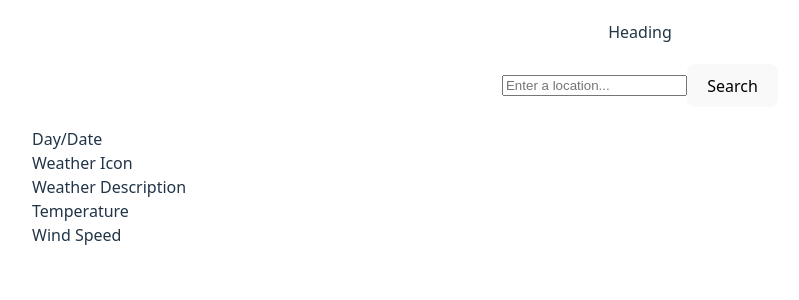
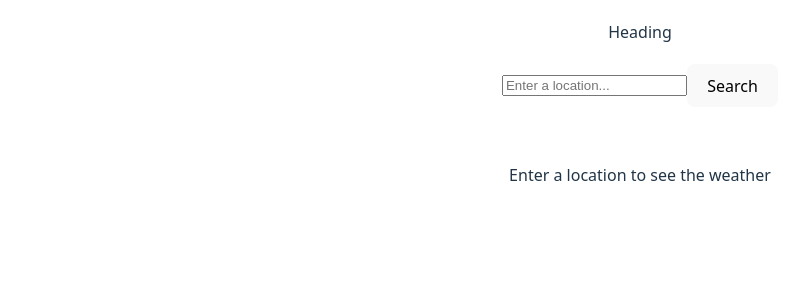
Before and after one commit to joeFordTheNerd/Weather-Demo, a React (Vite) app: page / in a window 1280 px wide. Shown: the top 300 px of the page, without its empty margins (0-799 px from the left). Built offline with nearby package versions, Linux system fonts and the light colour scheme.

Commit message:
feat: display basic 5 day forcast

```diff
--- a/src/App.jsx
+++ b/src/App.jsx
@@ -6,6 +6,8 @@ import Heading from "./components/Header/Header"
 import Container from "./components/Container/Container"
 
 function App() {
+
+const [weatherData, setWeatherData] = useState([])
 
   const fetchWeather = async (latitude, longitude) => {
     try {
@@ -23,7 +25,7 @@ function App() {
           windSpeed: weatherData.daily.wind_speed_10m_max[index]
         }));
 
-        console.log(formattedWeather)
+        setWeatherData(formattedWeather)
 
       } else {
         console.log("No results found")
@@ -68,9 +70,7 @@ function App() {
     <Container>
       <Heading />
       <SearchBar onSearch={onSearch} />
-      <CardContainer>
-        <Card />
-      </CardContainer>
+      <CardContainer weatherData={weatherData} />
     </Container>
   )
 }
--- a/src/components/Card/Card.jsx
+++ b/src/components/Card/Card.jsx
@@ -1,13 +1,18 @@
 import React from 'react'
 
-function Card() {
+function Card({weather}) {
   return (
     <div>
-        <div>Day/Date</div>
+        <div>{weather.date}</div>
+        {/* todo - check weather codes and see if these can be mapped to real weather */}
         <div>Weather Icon</div>
+        {/* todo: decide on how we'll handle "description" from data we have */}
         <div>Weather Description</div>
-        <div>Temperature</div>
-        <div>Wind Speed</div>
+        {/* todo: combine min-max for compact layout */}
+        <div>Max Temp: {weather.maxTemp}°C</div>
+        <div>Min Temp: {weather.minTemp}°C</div>
+        {/* todo: check wind units in briefing */}
+        <div>Wind Speed: {weather.windSpeed} km/h</div>
     </div>
   )
 }
--- a/src/components/CardContainer/CardContainer.jsx
+++ b/src/components/CardContainer/CardContainer.jsx
@@ -1,10 +1,19 @@
 import React from 'react'
 import * as styles from './CardContainer.module.css'
+import Card from '../Card/Card'
 
-function CardContainer({children}) {
+
+function CardContainer({ weatherData }) {
   return (
     <div className={styles.cardContainer}>
-      {children}
+      {weatherData.length > 0 ? (
+        weatherData.map((day, index) => (
+          <Card key={index} weather={day} />
+        ))
+      ) : (
+        <p>Enter a location to see the weather</p>
+      )
+      }
     </div>
   )
 }
--- a/src/components/CardContainer/CardContainer.module.css
+++ b/src/components/CardContainer/CardContainer.module.css
@@ -0,0 +1,7 @@
+.cardContainer{
+    display: flex;
+    flex-direction: row;
+    gap:20px;
+    justify-content: center;
+    margin-top: 20px;
+}
```
